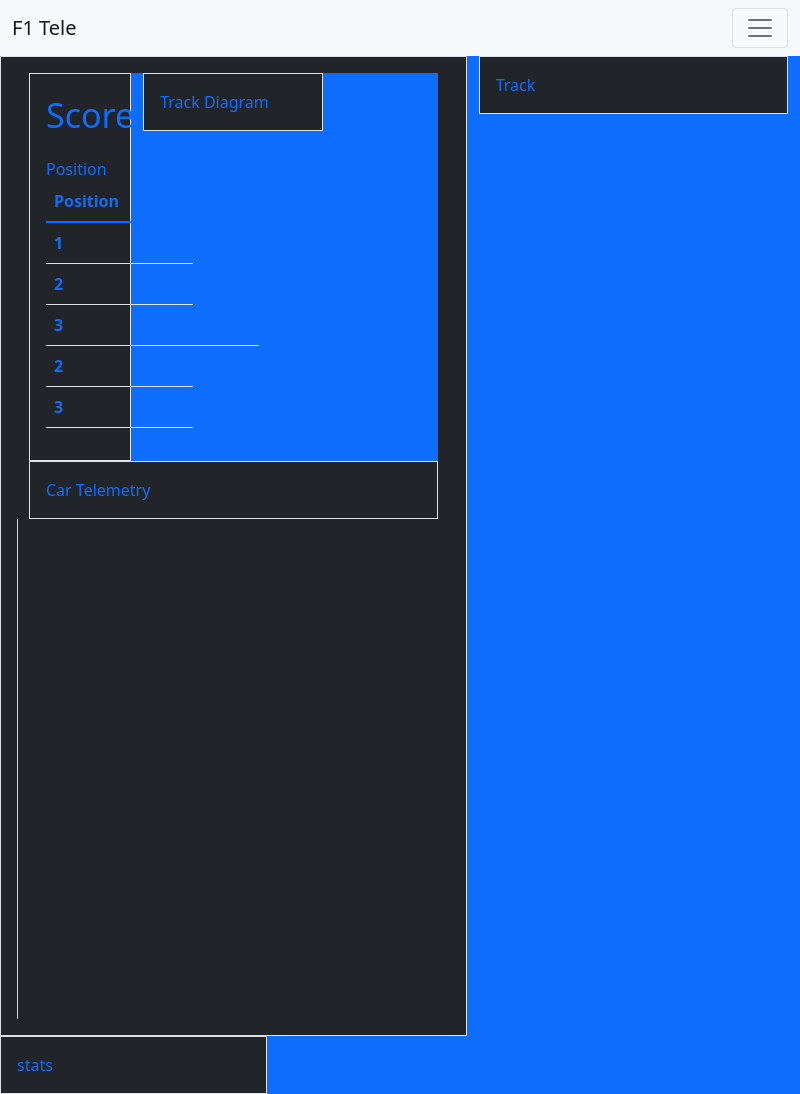
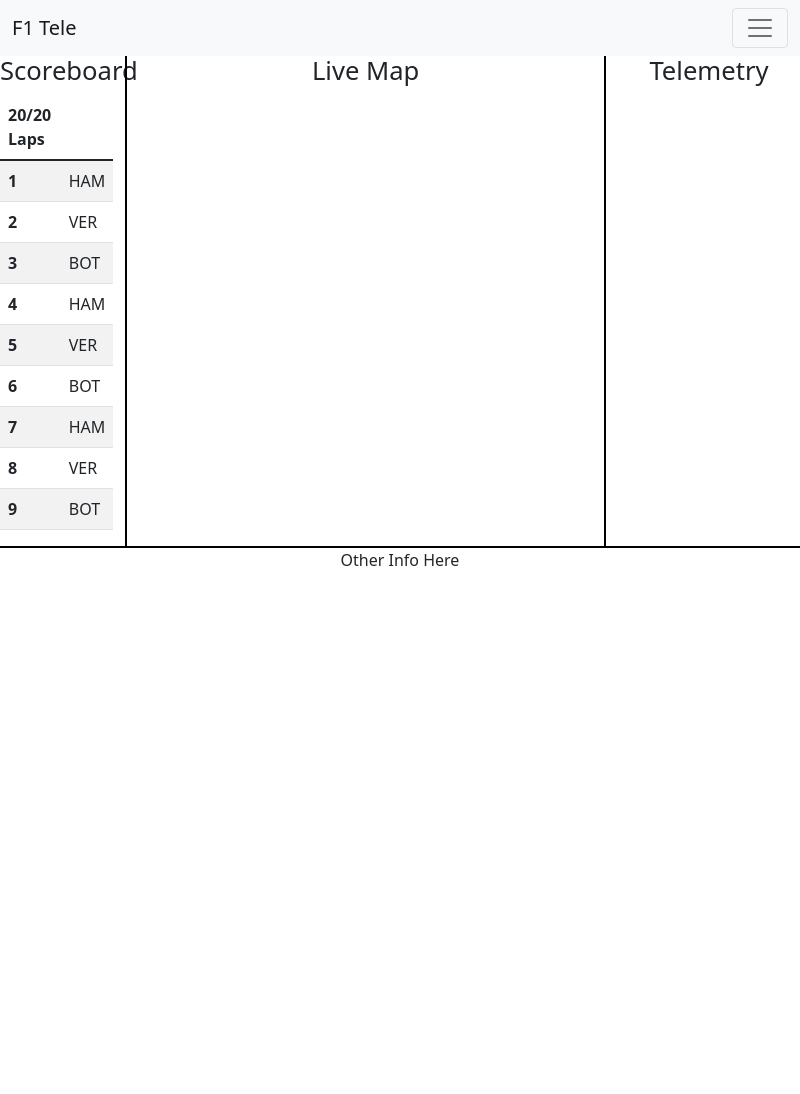
Before and after one commit to Emerson-Shatouhy/F1-Tele, an Electron app: page index.html in a window 800 px wide. After the commit the page ends 800 px from the top, so only its background shows below. Drawn offline with nearby package versions, Linux system fonts and the light colour scheme.

Commit message:
Update index.html

```diff
--- a/index.html
+++ b/index.html
@@ -33,32 +33,17 @@
       </nav>
   </head>
   <body>
-
-    <div class="container-fluid">
-
-      <div class="row align-items-start bg-primary">
-        <div class="col p-3 border bg-dark text-primary">
-
-    <div class="container">
-
-      <div class="row align-items-start bg-primary">
-        <div class="col-3 p-3 border bg-dark text-primary">
-
-          <p class="fs-1">Scoreboard</p>
-          <p class="fs-6 text-primary">
-            <table class="table text-primary">
+    <div class="fluid-container">
+      <!-- Upper Section -->
+      <div class="row">
+        <!-- Timing Board -->
+        <div class="col-2">
+          <center>
+            <h3>Scoreboard</h3>
+            <table class="table table-striped">
               <thead>
                 <tr>
-                  <th scope="col">
-
-                      Position
-                  </th>
-                  <th scope="col">Driver</th>
-
-                      Position
-
-                  </th>
-                  <th scope="col">Driver</th>
+                  <th scope="col">20/20 Laps</th>
                 </tr>
               </thead>
               <tbody>
@@ -73,59 +58,60 @@
                 <tr>
                   <th scope="row">3</th>
                   <td>BOT</td>
-                  <td>D1</td>
                 </tr>
                 <tr>
-                  <th scope="row">2</th>
-                  <td>D2</td>
+                  <th scope="row">4</th>
+                  <td>HAM</td>
                 </tr>
                 <tr>
-                  <th scope="row">3</th>
-                  <td>D3</td>
+                  <th scope="row">5</th>
+                  <td>VER</td>
+                </tr>
+                <tr>
+                  <th scope="row">6</th>
+                  <td>BOT</td>
+                </tr>
+                <tr>
+                  <th scope="row">7</th>
+                  <td>HAM</td>
+                </tr>
+                <tr>
+                  <th scope="row">8</th>
+                  <td>VER</td>
+                </tr>
+                <tr>
+                  <th scope="row">9</th>
+                  <td>BOT</td>
                 </tr>
               </tbody>
             </table>
-        </p>
+          </center>
         </div>
-        <div class="col-6 ">
-          <div class="p-3 border bg-dark text-primary">
-            Track Diagram
-          </div>
+        <!-- Live Map -->
+        <div class="col-7" style="border-left: 2px solid rgb(0, 0, 0); border-right: 2px solid rgb(0, 0, 0);">
+          <center>
+            <h3>Live Map</h3>
+            <br><br><br><br>
+          </center>
         </div>
-        <div class="col p-3 border bg-dark text-primary">
-          Car Telemetry
+        <!-- Car Telemetry -->
+        <div class="col-3">
+          <center>
+            <h3>Telemetry</h3>
+          </center>
         </div>
       </div>
-    </div>
-    <div class="vl"></div>
+      <!-- Lower Section -->
+      <div class="row">
+        <div class="col" style="border-top: 2px solid rgb(0, 0, 0);">
+          <center>
+            Other Info Here
+          </center>
+        </div>
+      </div>
+      </div>
 
   <!-- DO NOT TOUCH ANYTHING BELOW plz-->
   <script src="index.js"></script>
-
-
-
-
-        </div>
-        <div class="col-5 ">
-          <div class="p-3 border bg-dark text-primary">
-            Track
-
-          </div>
-
-
-
-        </div>
-        <div class="col-4 p-3 border bg-dark text-primary">
-
-            stats
-
-
-
-        </div>
-      </div>
-
-    </div>
-
-<script src="index.js"></script>
     <script src="https://cdn.jsdelivr.net/npm/bootstrap@5.1.3/dist/js/bootstrap.bundle.min.js" integrity="sha384-ka7Sk0Gln4gmtz2MlQnikT1wXgYsOg+OMhuP+IlRH9sENBO0LRn5q+8nbTov4+1p" crossorigin="anonymous"></script>
   </body>
```
